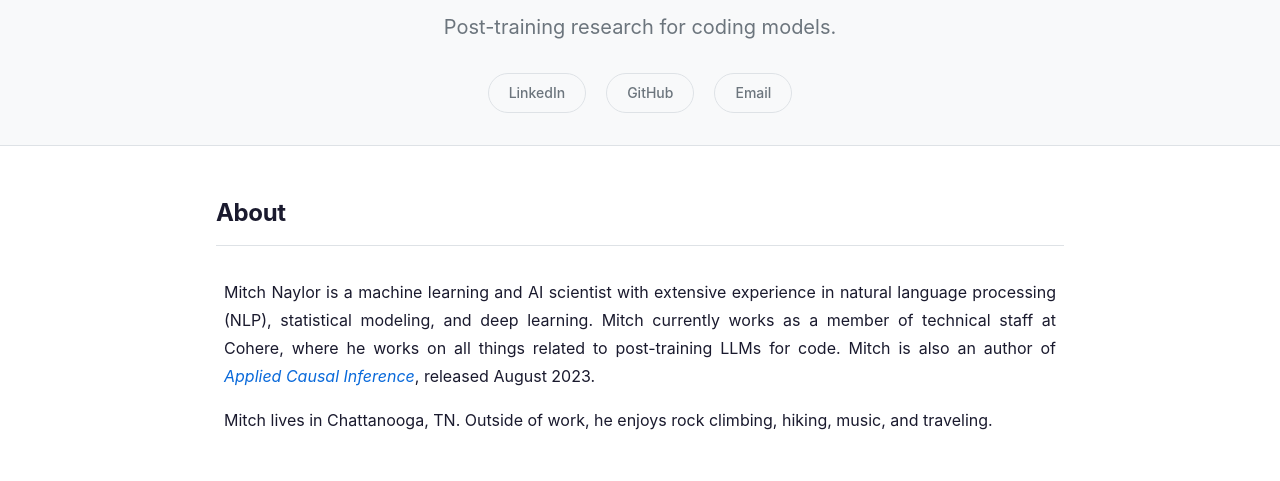
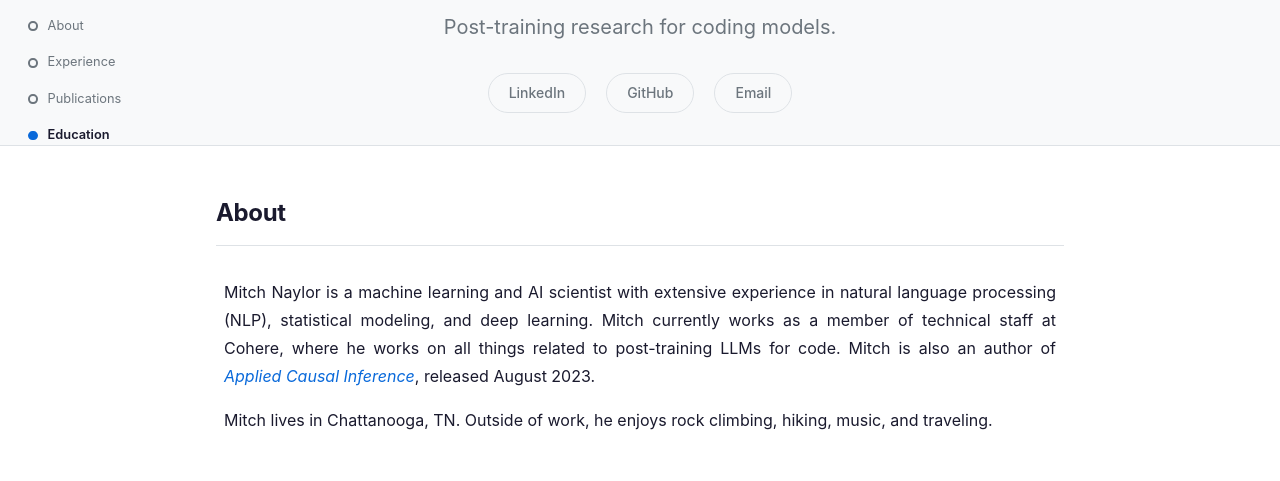
Before and after one commit to mnaylor5/personal-site, an Astro site: page / in a window 1280 px wide. Shown: the part 319-800 px from the top of the page. Built offline with nearby package versions, Linux system fonts and the light colour scheme; Astro itself is replaced by a stand-in of ours.

Commit message:
add floating sidebar

```diff
--- /dev/null
+++ b/src/components/SectionNav.astro
@@ -0,0 +1,157 @@
+---
+const sections = [
+  { id: 'about', label: 'About' },
+  { id: 'experience', label: 'Experience' },
+  { id: 'publications', label: 'Publications' },
+  { id: 'education', label: 'Education' },
+];
+---
+
+<nav class="section-nav" aria-label="Page sections">
+  <ul>
+    {sections.map((section) => (
+      <li>
+        <a href={`#${section.id}`} data-section-link={section.id}>
+          <span class="dot" aria-hidden="true"></span>
+          <span class="label">{section.label}</span>
+        </a>
+      </li>
+    ))}
+  </ul>
+</nav>
+
+<style>
+  .section-nav {
+    position: fixed;
+    top: 50%;
+    left: 1.5rem;
+    transform: translateY(-50%);
+    z-index: 50;
+  }
+
+  .section-nav ul {
+    list-style: none;
+    margin: 0;
+    padding: 0;
+    display: flex;
+    flex-direction: column;
+    gap: 0.5rem;
+  }
+
+  .section-nav a {
+    display: flex;
+    align-items: center;
+    justify-content: flex-start;
+    gap: 0.625rem;
+    text-decoration: none;
+    padding: 0.25rem;
+  }
+
+  .dot {
+    width: 0.6rem;
+    height: 0.6rem;
+    border-radius: 50%;
+    border: 2px solid var(--color-text-muted);
+    background-color: transparent;
+    transition: background-color 0.15s ease, border-color 0.15s ease, transform 0.15s ease;
+    flex-shrink: 0;
+  }
+
+  .label {
+    font-size: 0.8rem;
+    color: var(--color-text-muted);
+    white-space: nowrap;
+    transition: color 0.15s ease;
+  }
+
+  .section-nav a:hover .dot,
+  .section-nav a:focus-visible .dot {
+    border-color: var(--color-accent);
+    transform: scale(1.15);
+  }
+
+  .section-nav a:hover .label,
+  .section-nav a:focus-visible .label {
+    color: var(--color-text);
+  }
+
+  .section-nav a.is-active .dot {
+    background-color: var(--color-accent);
+    border-color: var(--color-accent);
+  }
+
+  .section-nav a.is-active .label {
+    color: var(--color-text);
+    font-weight: 600;
+  }
+
+  /* Hide on smaller screens where it would crowd the content */
+  @media (max-width: 1024px) {
+    .section-nav {
+      display: none;
+    }
+  }
+
+  @media (prefers-reduced-motion: reduce) {
+    .dot,
+    .label {
+      transition: none;
+    }
+  }
+</style>
+
+<script>
+  const links = Array.from(
+    document.querySelectorAll<HTMLAnchorElement>('[data-section-link]')
+  );
+
+  const linkById = new Map(
+    links.map((link) => [link.dataset.sectionLink, link])
+  );
+
+  const sections = links
+    .map((link) => document.getElementById(link.dataset.sectionLink ?? ''))
+    .filter((el): el is HTMLElement => el !== null);
+
+  const setActive = (id: string) => {
+    links.forEach((link) =>
+      link.classList.toggle('is-active', link.dataset.sectionLink === id)
+    );
+  };
+
+  const observer = new IntersectionObserver(
+    (entries) => {
+      // When the page is scrolled to the bottom, the last section may be too
+      // short to reach the viewport's middle line, so force it active.
+      if (isAtBottom()) {
+        const last = sections[sections.length - 1];
+        if (last) setActive(last.id);
+        return;
+      }
+
+      entries.forEach((entry) => {
+        if (entry.isIntersecting) {
+          setActive(entry.target.id);
+        }
+      });
+    },
+    {
+      // Trigger when a section crosses the vertical middle of the viewport
+      rootMargin: '-45% 0px -55% 0px',
+      threshold: 0,
+    }
+  );
+
+  const isAtBottom = () =>
+    window.innerHeight + window.scrollY >= document.documentElement.scrollHeight - 2;
+
+  const handleScroll = () => {
+    if (isAtBottom()) {
+      const last = sections[sections.length - 1];
+      if (last) setActive(last.id);
+    }
+  };
+
+  sections.forEach((section) => observer.observe(section));
+  window.addEventListener('scroll', handleScroll, { passive: true });
+</script>
--- a/src/pages/index.astro
+++ b/src/pages/index.astro
@@ -4,9 +4,12 @@ import Hero from '../components/Hero.astro';
 import Experience from '../components/Experience.astro';
 import Publications from '../components/Publications.astro';
 import Education from '../components/Education.astro';
+import SectionNav from '../components/SectionNav.astro';
 ---
 
 <BaseLayout>
+  <SectionNav />
+
   <Hero />
 
   <!-- About -->
```
